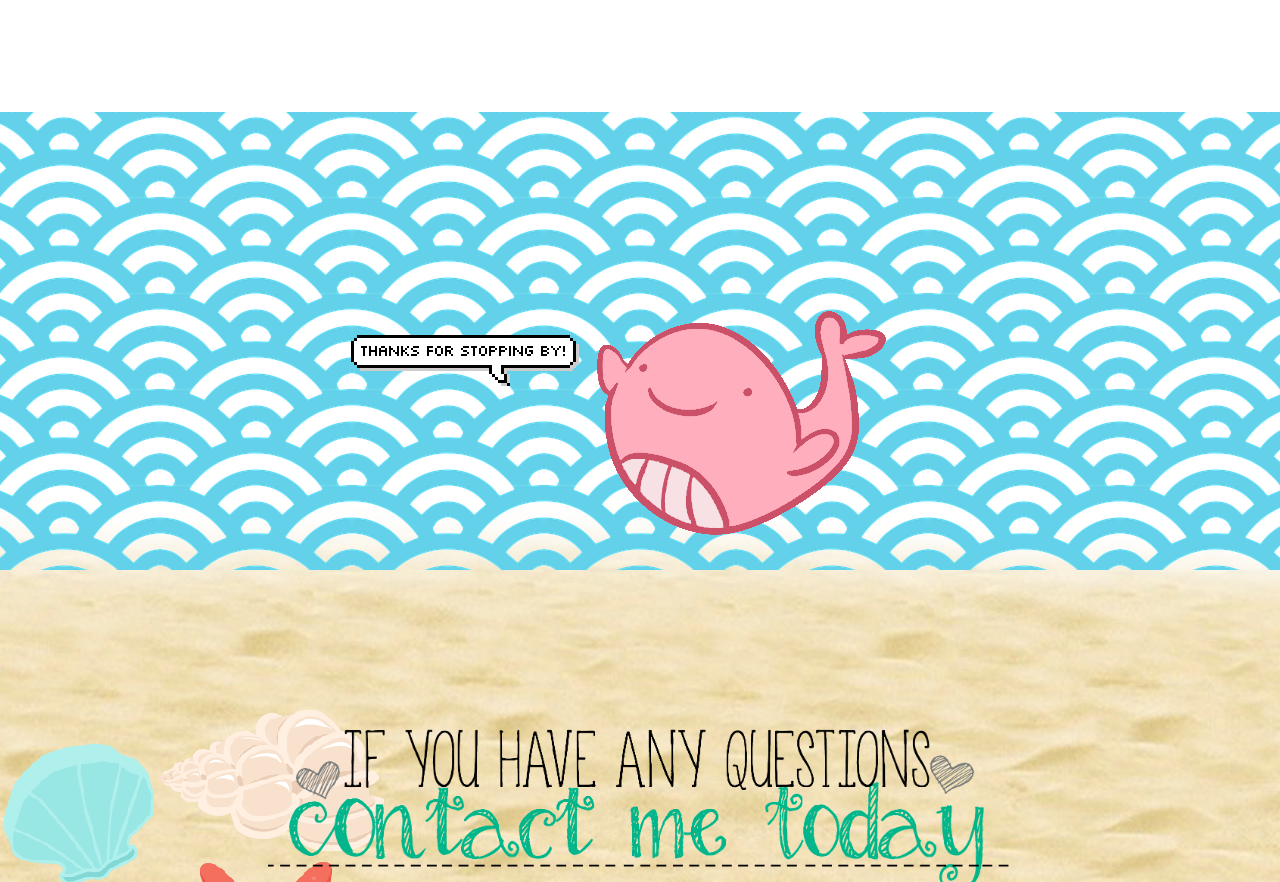
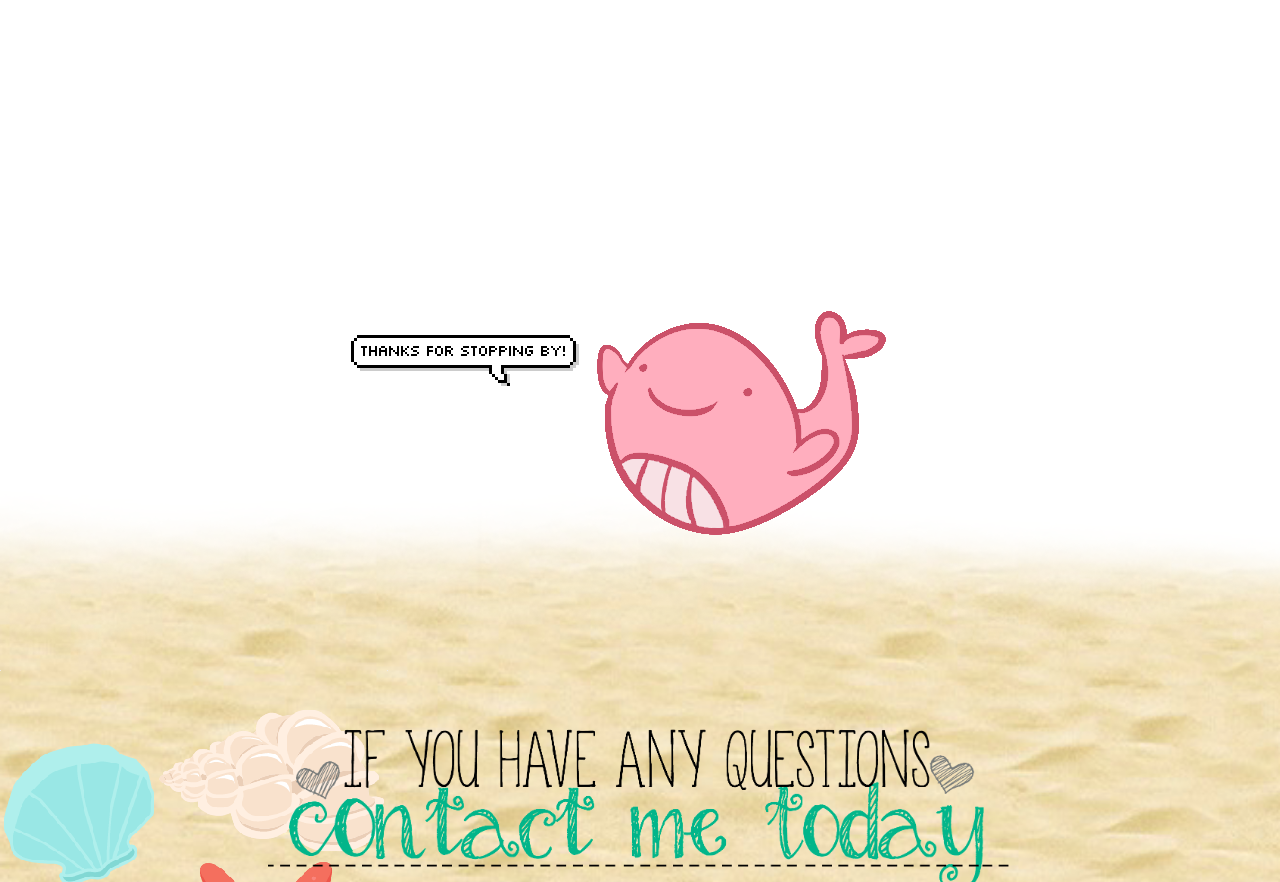
Before and after one commit to dlin2102/danlin.github.io, a plain HTML site: page index.html in a window 1280 px wide. Shown: the part 5324-6206 px from the top of the page. Drawn offline with nearby package versions, Linux system fonts and the light colour scheme; a small style sheet from the web is missing; a web font is replaced by a local one.

Commit message:
fixed bg

```diff
--- a/style.css
+++ b/style.css
@@ -383,7 +383,7 @@ button:hover {
 .end{
   text-align: center;
   width: 100vw;
-  background: url("images/ocean.png");
+  /*background: url("images/ocean.png");*/
   z-index: -1;
   background-position: center;
 }
```
